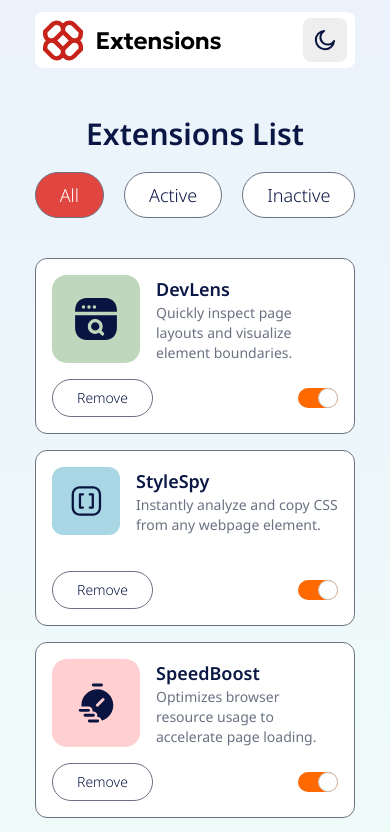
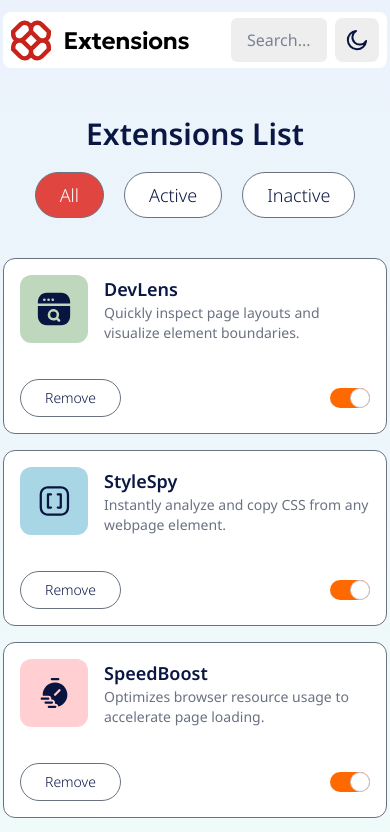
Before and after one commit to ptzburn/extensions, a React (Vite) app: page / in a window 390 px wide. Shown: the top 832 px of the page. Built offline with nearby package versions, Linux system fonts and the light colour scheme.

Commit message:
search and animations added

```diff
--- a/package.json
+++ b/package.json
@@ -11,6 +11,7 @@
   },
   "dependencies": {
     "@tailwindcss/vite": "^4.1.7",
+    "motion": "^12.15.0",
     "react": "^19.1.0",
     "react-dom": "^19.1.0",
     "styled-components": "^6.1.18",
--- a/src/App.jsx
+++ b/src/App.jsx
@@ -1,14 +1,16 @@
-import React from 'react'
+import React, { useState } from 'react'
 import Header from './components/Header.jsx'
 import { ThemeProvider } from './context/ThemeContext.jsx'
 import ExtensionList from './components/ExtensionList.jsx'
 
 const App = () => {
+  const [searchTerm, setSearchTerm] = useState('')
+
   return (
     <div className="items-center flex flex-col">
       <ThemeProvider>
-        <Header />
-        <ExtensionList />
+        <Header searchTerm={searchTerm} setSearchTerm={setSearchTerm} />
+        <ExtensionList searchTerm={searchTerm} />
       </ThemeProvider>
     </div>
   )
--- a/src/components/ExtensionList.jsx
+++ b/src/components/ExtensionList.jsx
@@ -1,8 +1,9 @@
 import React, { useState } from 'react'
 import Card from './Card.jsx'
 import extensions from '../assets/extensions.js'
+import { AnimatePresence, motion } from 'motion/react'
 
-const ExtensionList = () => {
+const ExtensionList = ({ searchTerm }) => {
   const [filter, setFilter] = useState('all')
 
   const initialStates = extensions.reduce(
@@ -17,20 +18,35 @@ const ExtensionList = () => {
   }
 
   const remove = id => {
+    if (window.confirm('Are you sure you want to remove this extension?')) {
       setRemoved(removed.concat(id))
+    }
   }
 
   const filteredExtensions = extensions.filter(extension => {
-    if (filter === 'all' && !removed.includes(extension.id)) return true
-    if (filter === 'active' && !removed.includes(extension.id))
+    if (
+      filter === 'all' &&
+      !removed.includes(extension.id) &&
+      extension.title.toLowerCase().includes(searchTerm.toLowerCase())
+    )
+      return true
+    if (
+      filter === 'active' &&
+      !removed.includes(extension.id) &&
+      extension.title.toLowerCase().includes(searchTerm.toLowerCase())
+    )
       return states[extension.id]
-    if (filter === 'inactive' && !removed.includes(extension.id))
+    if (
+      filter === 'inactive' &&
+      !removed.includes(extension.id) &&
+      extension.title.toLowerCase().includes(searchTerm.toLowerCase())
+    )
       return !states[extension.id]
   })
 
   return (
     <>
-      <div className="flex flex-col md:flex-row w-xs md:w-xl lg:w-7xl md:justify-between items-center mt-12 md:mt-14">
+      <div className="flex flex-col md:flex-row w-sm md:w-xl lg:w-7xl md:justify-between items-center mt-12 md:mt-14">
         <h1>Extensions List</h1>
         <div className="flex">
           <button
@@ -53,22 +69,33 @@ const ExtensionList = () => {
           </button>
         </div>
       </div>
-      <div className="mt-10 w-full max-w-xs md:max-w-xl lg:max-w-7xl mx-auto">
+      <div className="mt-10 w-full max-w-sm md:max-w-xl lg:max-w-7xl mx-auto">
         <ul>
+          <AnimatePresence>
             {filteredExtensions.map(extension => (
+              <motion.div
+                key={extension.id}
+                layout
+                initial={{ opacity: 0, scale: 0 }}
+                animate={{ opacity: 1, scale: 1 }}
+                exit={{ opacity: 0, scale: 0 }}
+                transition={{ duration: 0.2 }}
+              >
                 <Card
-              key={extension.id}
                   extension={extension}
                   isSelected={states[extension.id]}
                   onToggle={() => toggle(extension.id)}
                   remove={() => remove(extension.id)}
                 />
+              </motion.div>
             ))}
+          </AnimatePresence>
         </ul>
         {filteredExtensions.length === 0 && (
           <p className="mt-50 text-xl text-white flex items-center justify-center">{`No ${filter} extensions`}</p>
         )}
       </div>
+      <div className="min-h-20"></div>
     </>
   )
 }
--- a/src/components/Header.jsx
+++ b/src/components/Header.jsx
@@ -2,7 +2,7 @@ import React from 'react'
 import Logo from './Logo.jsx'
 import { useDark } from '../context/ThemeContext.jsx'
 
-const Header = () => {
+const Header = ({ searchTerm, setSearchTerm }) => {
   const { isDark, setIsDark } = useDark()
   return (
     <header>
@@ -10,7 +10,14 @@ const Header = () => {
         <div className="logo">
           <Logo color={isDark ? 'white' : 'black'} />
         </div>
-        <div>
+        <div className="flex gap-2">
+          <input
+            className="search"
+            type="text"
+            placeholder="Search..."
+            value={searchTerm}
+            onChange={e => setSearchTerm(e.target.value)}
+          />
           <button className="toggler" onClick={() => setIsDark(!isDark)}>
             {isDark ? (
               <img src="/icon-sun.svg" alt="switch" />
--- a/src/components/Switch.jsx
+++ b/src/components/Switch.jsx
@@ -4,10 +4,10 @@ const Switch = ({ isSelected, onToggle }) => {
   return (
     <button
       onClick={onToggle}
-      className={`flex w-10 h-5 rounded-full transition-all duration-500 ${isSelected ? 'bg-orange-500' : 'dark:bg-gray-600 bg-[#c6c6c8]'}`}
+      className={`flex w-10 h-5 rounded-full transition-all duration-200 ${isSelected ? 'bg-orange-500' : 'dark:bg-gray-600 bg-[#c6c6c8]'}`}
     >
       <span
-        className={`h-5 w-5 border border-[#c6c6c8] dark:border-gray-600 bg-white rounded-full transition-all duration-500 ${isSelected ? 'ml-5' : ''}`}
+        className={`h-5 w-5 border border-[#c6c6c8] dark:border-gray-600 bg-white rounded-full transition-all duration-200 ${isSelected ? 'ml-5' : ''}`}
       />
     </button>
   )
--- a/src/index.css
+++ b/src/index.css
@@ -14,12 +14,18 @@
     }
 
     body {
-        @apply  bg-gradient-to-b from-[#ebf2fc] to-[#effbf9]
+        @apply  bg-[#effbf9] dark:bg-[#0a1640]
+                bg-gradient-to-b from-[#ebf2fc] to-[#effbf9]
                 dark:from-[#04091c] dark:to-[#0a1640]
-                bg-fixed bg-no-repeat font-noto-sans min-h-screen;
+                bg-fixed bg-no-repeat font-noto-sans min-h-dvh;
     }
 
     button {
+        @apply focus:ring-2 focus:outline-none focus:ring-offset-2 focus:ring-offset-white focus:ring-[#cc7378]
+        dark:focus:ring-[#b76468] dark:focus:ring-offset-black
+    }
+
+    input {
         @apply focus:ring-2 focus:outline-none focus:ring-offset-2 focus:ring-offset-white focus:ring-[#cc7378]
         dark:focus:ring-[#b76468] dark:focus:ring-offset-black
     }
@@ -56,7 +62,7 @@
     .navbar {
         @apply  flex items-center justify-between
                 bg-white dark:bg-[#1f2535]
-                h-14 w-xs mt-3 rounded-lg
+                h-14 w-sm mt-3 rounded-lg
                 md:h-15 md:w-xl md:mt-4 md:rounded-xl
                 lg:h-16 lg:w-7xl lg:mt-6 lg:rounded-2xl;
     }
@@ -86,4 +92,9 @@
                 flex flex-col justify-between rounded-xl p-4 h-44;
     }
 
+    .search {
+        @apply  rounded-md h-11 md:h-12 flex items-center justify-center pl-4 w-24 md:w-32 md:rounded-xl
+                bg-[#edeeed] dark:bg-[#2e344c] text-[#0a1643] dark:text-white;
+    }
+
 }
```
Also changed, not shown: 1 other file (tests, documents, lock files or other folders). Lines whose indentation alone changed are shown as unchanged.
